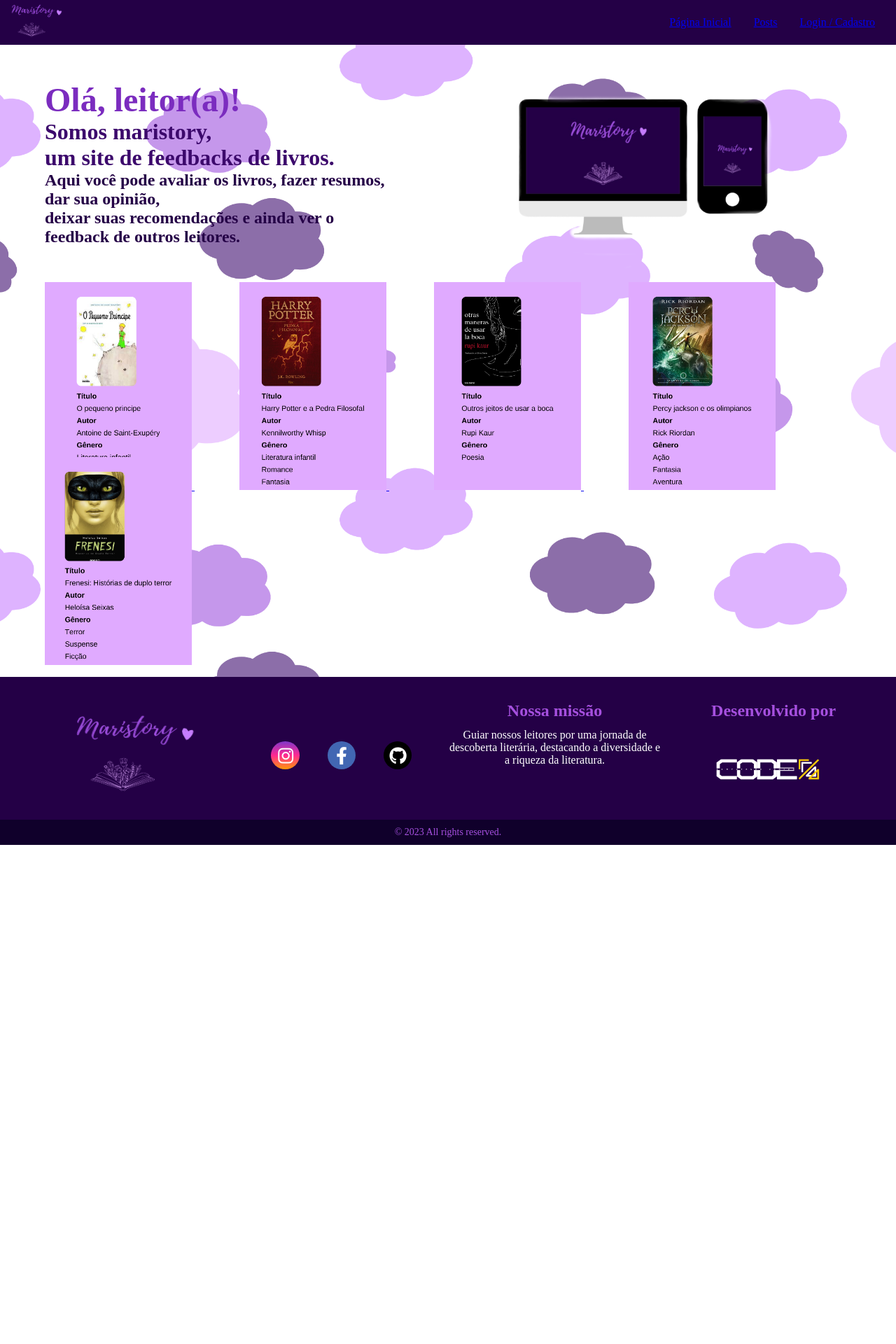
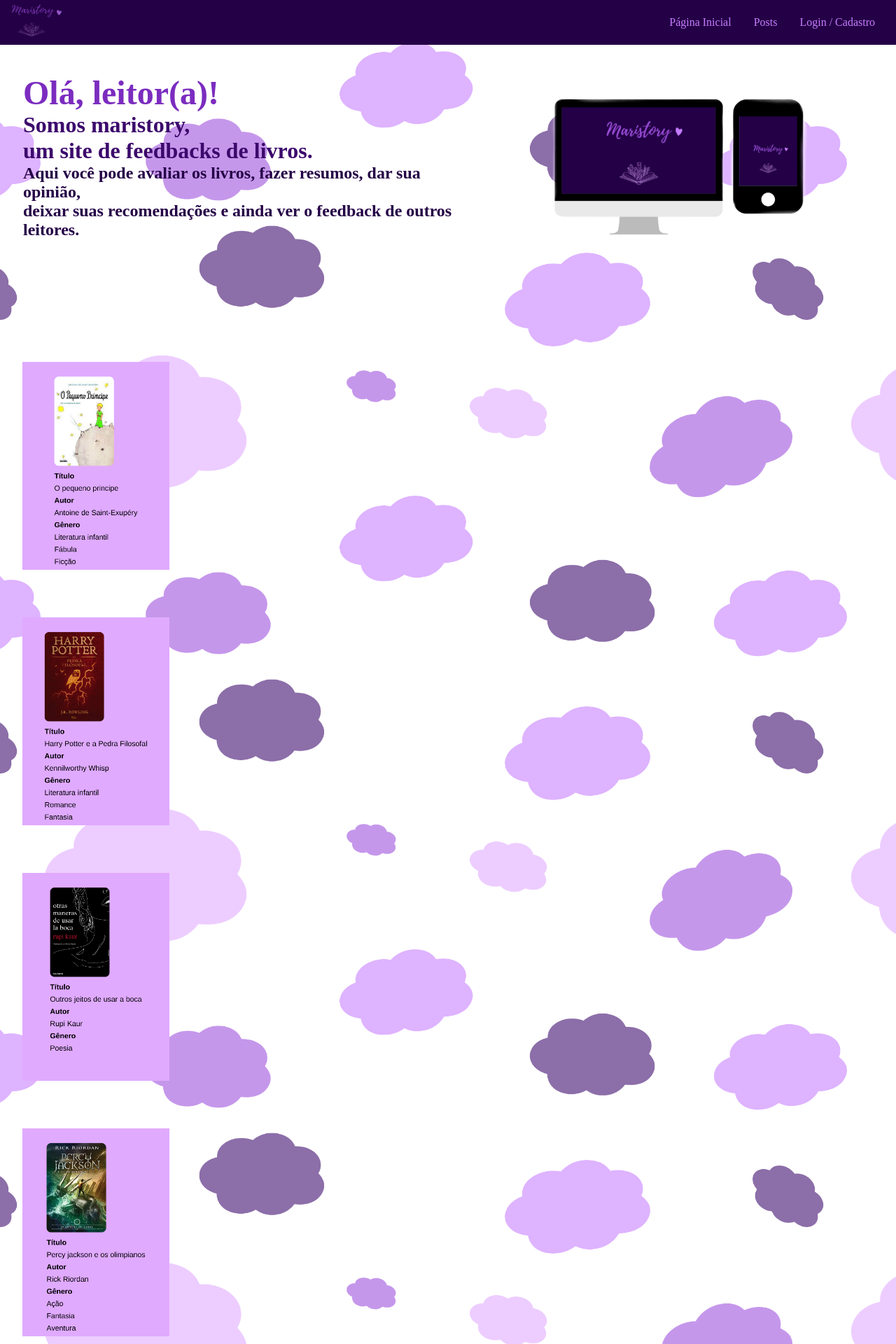
Before and after one commit to MarianaSiano/Mariatory, a PHP site: template app/views/site/landingPage.view.php in a window 1280 px wide. Shown: the top 1920 px of the page at 70% size. Before the commit the page ends 1207 px from the top, so only its background shows below. Run offline with PHP 8.4, Linux system fonts and the light colour scheme; the template is opened without the code that fills it, so the values that code supplies are empty.

Commit message:
Correção de detalhes na landingPage.view.php bem como ajustes na navbar

```diff
--- a/app/views/layouts/footer.php
+++ b/app/views/layouts/footer.php
@@ -52,7 +52,6 @@
                 <h3>Desenvolvido por</h3>
 
                 <a href="https://codejr.com.br/" target="_blank"><img src="/public/assets/code-logo.png" alt="Code Jr. logo"></a>
-
             </div>
         </div>
 
--- a/app/views/layouts/navbar.php
+++ b/app/views/layouts/navbar.php
@@ -7,9 +7,7 @@
     <meta name="viewport" content="width=device-width, initial-scale=1.0">
     <link rel="stylesheet" href="/public/css/navbar.css">
     <link rel="icon" type="image/png" href="/public/assets/Maristory-Navbar.png" sizes="32x32">
-    <link rel="stylesheet" href="https://cdnjs.cloudflare.com/ajax/libs/font-awesome/6.2.1/css/all.min.css"
-        integrity="sha512-MV7K8+y+gLIBoVD59lQIYicR65iaqukzvf/nwasF0nqhPay5w/9lJmVM2hMDcnK1OnMGCdVK+iQrJ7lzPJQd1w=="
-        crossorigin="anonymous" referrerpolicy="no-referrer" />
+    <link rel="stylesheet" href="https://cdnjs.cloudflare.com/ajax/libs/font-awesome/6.2.1/css/all.min.css" integrity="sha512-MV7K8+y+gLIBoVD59lQIYicR65iaqukzvf/nwasF0nqhPay5w/9lJmVM2hMDcnK1OnMGCdVK+iQrJ7lzPJQd1w==" crossorigin="anonymous" referrerpolicy="no-referrer" />
 
     <title>Maristory</title>
 </head>
@@ -28,15 +26,15 @@
 
             <ul class="nav-list">
                 <li><a href="#">Página Inicial</a></li>
-                <li><a href="#">Posts</a></li>
-                <li><a href="#">Login / Cadastro</a></li>
+                <li><a href="./app/views/site/postList.view.php">Posts</a></li>
+                <li><a href="./app/views/site/login.view.php">Login / Cadastro</a></li>
             </ul>
         </nav>
     </header>
 
     <!--FIM HEADER-->
 
-    <script src="/public/js/navFooter.js"></script>
+    <script src="./public/js/navbar.js"></script>
 
 </body>
 
--- a/app/views/site/landingPage.view.php
+++ b/app/views/site/landingPage.view.php
@@ -17,63 +17,63 @@
 
     <div class="paginicial">
 
-        <div class="telinha">
-            <img src="../../../public/assets/telinha.png" width="620">
-        </div>
+        <div class="upper-content">
 
-        <h1>Olá, leitor(a)!</h1>
-        <h2>Somos maristory,<br> um site de feedbacks de livros.</h2>
-        <h3 class="pagina-inicial">Aqui você pode avaliar os livros, fazer resumos, dar sua opinião,<br> deixar suas recomendações e ainda ver
-            o feedback de outros leitores.</h3>
+            <div class="upper-content-text">
 
-        <a href="####">
-
-            <div class="post">
-
-                <img src="../../../public/assets/livro1.png" alt="Livro O pequeno principe" width="210" ;>
-
+                <h1>Olá, leitor(a)!</h1>
+                <h2>Somos maristory,<br>um site de feedbacks de livros.</h2>
+                <h3 class="pagina-inicial">Aqui você pode avaliar os livros, fazer resumos, dar sua opinião,<br> deixar suas recomendações e ainda ver
+                    o feedback de outros leitores.</h3>
             </div>
 
-        </a>
+            <div class="telinha">
+                <img src="../../../public/assets/telinha.png" width="620">
+            </div>
+        </div> <!--FIM upper-content-->
 
-        <a href="####">
 
-            <div class="post">
+        <ul>
+            <li>
+                <div class="post">
+                    <a href="#">
+                        <img src="../../../public/assets/livro1.png" alt="Livro O pequeno principe" width="210" ;>
+                    </a>
+                </div>
+            </li>
 
-                <img src="../../../public/assets/livro2.png" alt="Livro Harry Potter e a pedra filosofal" width="210">
+            <li>
+                <div class="post">
+                    <a href="#">
+                        <img src="../../../public/assets/livro2.png" alt="Livro Harry Potter e a pedra filosofal" width="210">
+                    </a>
+                </div>
+            </li>
 
-            </div>
+            <li>
+                <div class="post">
+                    <a href="#">
+                        <img src="../../../public/assets/livro3.png" alt="Livro Outros jeitos de usar a boca" width="210">
+                    </a>
+                </div>
+            </li>
 
-        </a>
+            <li>
+                <div class="post">
+                    <a href="#">
+                        <img src="../../../public/assets/livro4.png" alt="Livro Percy jackson e os olimpianos" width="210">
+                    </a>
+                </div>
+            </li>
 
-        <a href="####">
-
-            <div class="post">
-
-                <img src="../../../public/assets/livro3.png" alt="Livro Outros jeitos de usar a boca" width="210">
-
-            </div>
-
-        </a>
-
-        <a href="####">
-            <div class="post">
-
-                <img src="../../../public/assets/livro4.png" alt="Livro Percy jackson e os olimpianos" width="210">
-
-            </div>
-
-        </a>
-
-        <a href="####">
-
-            <div class="post">
-
-                <img src="../../../public/assets/livro5.png" alt="Livro frenesi historias de duplo terror" width="210">
-
-            </div>
-
-        </a>
+            <li>
+                <div class="post">
+                    <a href="#">
+                        <img src="../../../public/assets/livro5.png" alt="Livro frenesi historias de duplo terror" width="210">
+                    </a>
+                </div>
+            </li>
+        </ul>
 
 
     </div>
--- a/public/css/footer.css
+++ b/public/css/footer.css
@@ -105,6 +105,7 @@ footer {
 
 .footer-developed h3{
     color: #A650DF;
+    margin: 0px;
 }
 
 .footer-copyright {
--- a/public/css/landingPage.css
+++ b/public/css/landingPage.css
@@ -3,17 +3,23 @@
     padding: 0;
 }
 
-.paginicial .telinha {
+/* .paginicial .telinha {
 
     float: right;
     margin-left: 4%;
     margin-right: 4%;
     margin-top: -4%;
 
+} */
+
+.upper-content {
+    display: flex;
+    justify-content: space-between;
+    align-items: center;
+    margin-bottom: 100px; /* Esta margin é para a animação dos post não invadir o upper-content*/
 }
 
 h1 {
-
     font-size: 300%;
     margin-top: 4%;
     margin-left: 5%;
@@ -37,21 +43,22 @@ h3 {
     margin-bottom: 9%;
 }
 
+li {
+    list-style-type: none;
+    display: flex;
+    flex-direction: row;
+}
+
 .post {
-
-    display: inline-block;
-    margin-left: 5%;
-    margin-right: 2, 5%;
-    margin-top: -5%;
-    margin-bottom: 1%;
-
+    margin-left: 2.5%;
+    margin-right: 2.5%;
+    margin-top: 0;
+    margin-bottom: 5%;
     animation-name: posts;
     animation-duration: 2s;
-
 }
 
 body {
-
     right: 0;
     bottom: 0;
     min-width: 10%;
@@ -62,6 +69,7 @@ body {
     background: url(../assets/fundoMariStory.png) repeat center;
     background-size: calc(90%);
 }
+
 @keyframes posts {
 
     0% {
@@ -71,24 +79,19 @@ body {
     100% {
         transform: translate(0%, 0%);
     }
-
 }
-
 
 @media (max-width: 1000px) {
     body {
         background-size: calc(700%);
+    }
 
-    }
     h1 {
-
         font-size: 200%;
         margin-top: 2%;
         margin-left: 31%;
         margin-right: 0%;
         color: #7B2CBF;
-
-
     }
 
     h2 {
@@ -101,33 +104,27 @@ body {
     h3 {
         font-size: 100%;
         color: #240046;
-
         margin-left: 31%;
         margin-right: 0%;
         margin-bottom: 30%;
-
     }
 
-
-    .telinha {
-        width: 100%;
-        margin-top: 0%;
-        margin-bottom: 0%;
-        float: left;
-
+    .upper-content {
+        background-color: black;
+        display: flex;
+        flex-direction: column;
+        justify-content: space-between;
+        align-items: center;
     }
 
     .post {
-
         clear: left;
         display: flex;
         margin-left: 31%;
         margin-right: 0%;
         margin-top: 10%;
         margin-bottom: 0%;
-
         animation-name: posts;
         animation-duration: 2s;
     }
-
 }
--- a/public/css/navbar.css
+++ b/public/css/navbar.css
@@ -9,6 +9,24 @@ nav {
     align-items: center;
     background-color: #240046;
     height: 8vh;
+}
+
+nav {
+    display: flex;
+    justify-content: space-between;
+    align-items: center;
+    background-color: #240046;
+    height: 8vh;
+}
+
+nav a {
+    color: #C77DFF;
+    text-decoration: none;
+    transition: 0.3s;
+}
+
+nav a:hover {
+    opacity: 0.7;
 }
 
 nav img {
```
Also changed, not shown: other parts of public/css/navbar.css (+25 -12 lines).
